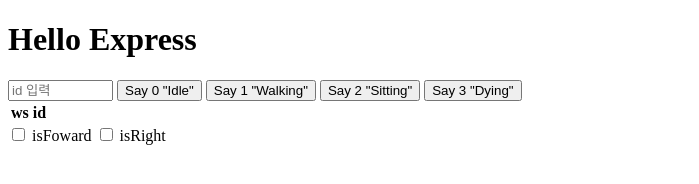
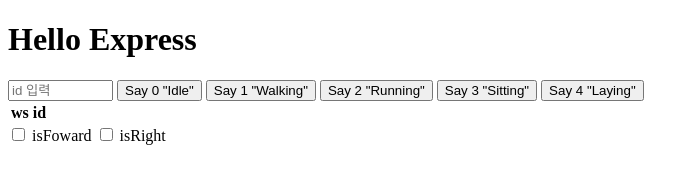
Before and after one commit to covy-gyu/websockettest, a website: page public/index.html in a window 1280 px wide. Shown: the whole page, without its empty margins (0-699 px from the left). Drawn offline with Linux system fonts and the light colour scheme; files whose address does not match are found by name.

Commit message:
[Add] say4 버튼

```diff
--- a/public/index.html
+++ b/public/index.html
@@ -29,6 +29,10 @@
       var id = document.getElementById('client_id').value;
       ws.send(`3 ${id}`) // 서버에 데이터 전송
     }
+    function say4() {
+      var id = document.getElementById('client_id').value;
+      ws.send(`4 ${id}`) // 서버에 데이터 전송
+    }
 
     function getCheckboxValue(event) {
       let result = '';
@@ -52,8 +56,9 @@
   <input type='text' id='client_id' size="10px" value='' placeholder='id 입력'/>
   <button onClick="say0()">Say 0 "Idle"</button>
   <button onClick="say1()">Say 1 "Walking"</button>
-  <button onClick="say2()">Say 2 "Sitting"</button>
-  <button onClick="say3()">Say 3 "Dying"</button>
+  <button onClick="say2()">Say 2 "Running"</button>
+  <button onClick="say3()">Say 3 "Sitting"</button>
+  <button onClick="say4()">Say 4 "Laying"</button>
 
 
   <table class="table test">
```
